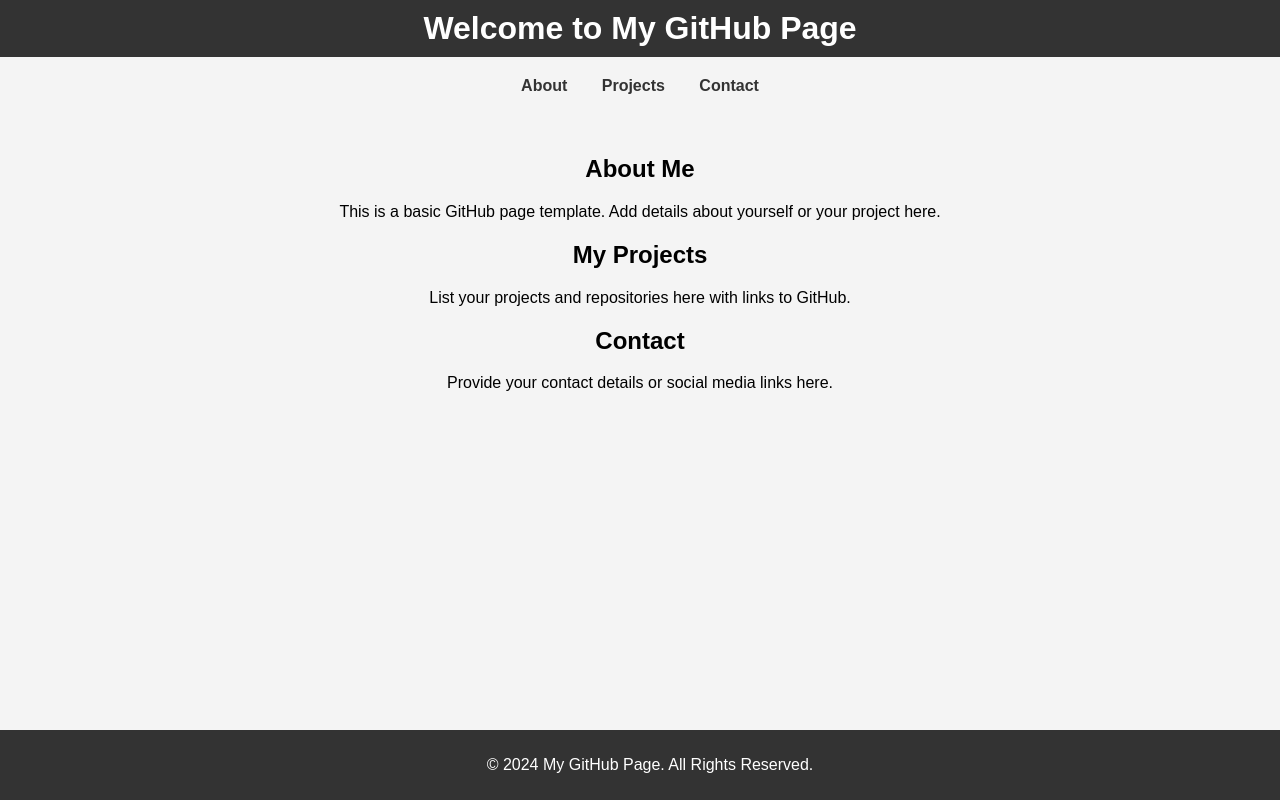
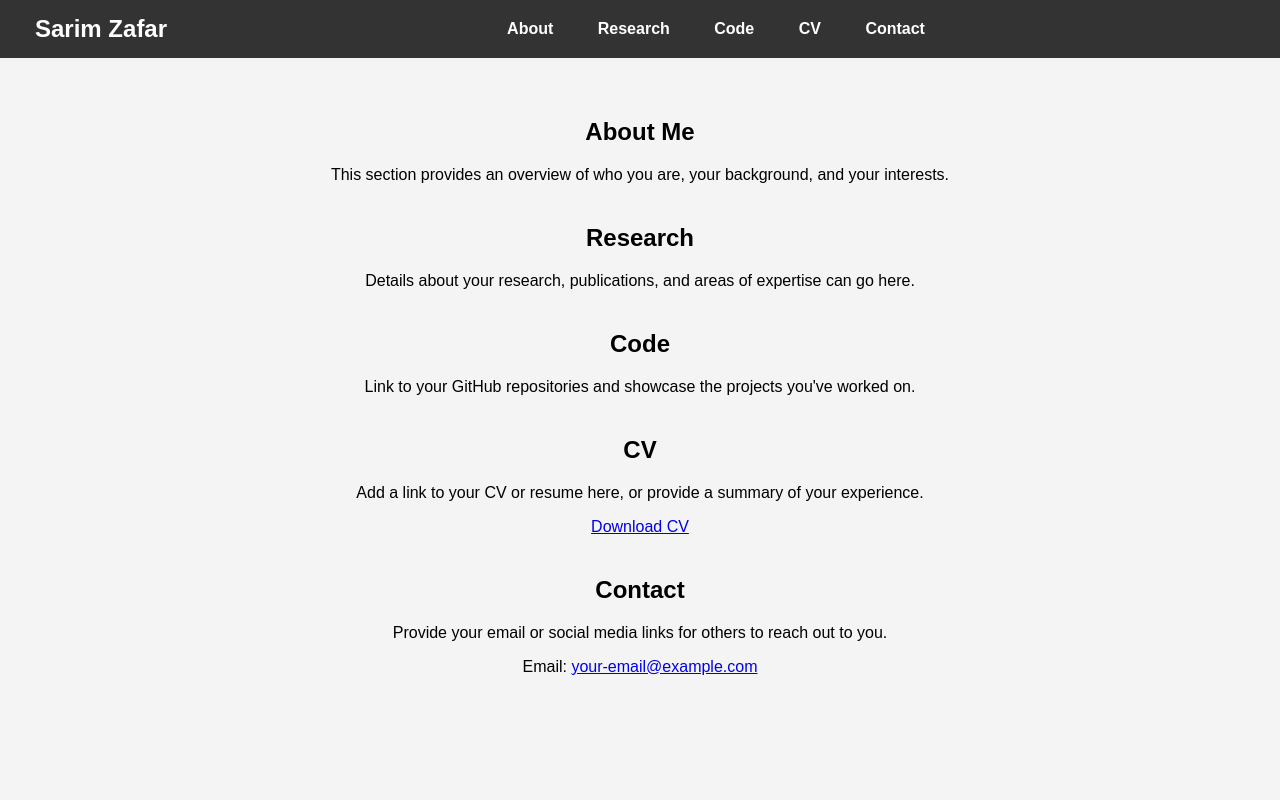
Before and after one commit to sarimzaf/sarimz.github.io, a plain HTML site: page index.html in a window 1280 px wide. Drawn offline with Linux system fonts and the light colour scheme.

Commit message:
Update index.html
added tabs, changed title

```diff
--- a/index.html
+++ b/index.html
@@ -4,7 +4,7 @@
   <meta charset="UTF-8">
   <meta name="viewport" content="width=device-width, initial-scale=1.0">
   <meta http-equiv="X-UA-Compatible" content="ie=edge">
-  <title>My GitHub Page</title>
+  <title>Sarim Zafar</title>
   <style>
     body {
       font-family: Arial, sans-serif;
@@ -15,26 +15,36 @@
     header {
       background-color: #333;
       color: white;
-      padding: 10px 0;
-      text-align: center;
+      padding: 15px;
+      display: flex;
+      justify-content: space-between;
+      align-items: center;
     }
     header h1 {
       margin: 0;
-      font-size: 2em;
+      font-size: 1.5em;
+      text-align: left;
+      padding-left: 20px;
     }
     nav {
-      margin: 20px;
+      margin: 0 auto;
       text-align: center;
     }
     nav a {
-      margin: 0 15px;
+      margin: 0 20px;
       text-decoration: none;
-      color: #333;
+      color: white;
       font-weight: bold;
+    }
+    nav a:hover {
+      color: #007bff;
     }
     main {
       padding: 20px;
       text-align: center;
+    }
+    section {
+      margin: 40px 0;
     }
     footer {
       background-color: #333;
@@ -49,34 +59,44 @@
 </head>
 <body>
   <header>
-    <h1>Welcome to My GitHub Page</h1>
+    <h1>Sarim Zafar</h1>
+    <nav>
+      <a href="#about">About</a>
+      <a href="#research">Research</a>
+      <a href="#code">Code</a>
+      <a href="#cv">CV</a>
+      <a href="#contact">Contact</a>
+    </nav>
   </header>
-
-  <nav>
-    <a href="#about">About</a>
-    <a href="#projects">Projects</a>
-    <a href="#contact">Contact</a>
-  </nav>
 
   <main>
     <section id="about">
       <h2>About Me</h2>
-      <p>This is a basic GitHub page template. Add details about yourself or your project here.</p>
+      <p>This section provides an overview of who you are, your background, and your interests.</p>
     </section>
 
-    <section id="projects">
-      <h2>My Projects</h2>
-      <p>List your projects and repositories here with links to GitHub.</p>
+    <section id="research">
+      <h2>Research</h2>
+      <p>Details about your research, publications, and areas of expertise can go here.</p>
+    </section>
+
+    <section id="code">
+      <h2>Code</h2>
+      <p>Link to your GitHub repositories and showcase the projects you've worked on.</p>
+    </section>
+
+    <section id="cv">
+      <h2>CV</h2>
+      <p>Add a link to your CV or resume here, or provide a summary of your experience.</p>
+      <p><a href="path/to/your-cv.pdf" target="_blank">Download CV</a></p> <!-- Replace with actual link to your CV -->
     </section>
 
     <section id="contact">
       <h2>Contact</h2>
-      <p>Provide your contact details or social media links here.</p>
+      <p>Provide your email or social media links for others to reach out to you.</p>
+      <p>Email: <a href="mailto:your-email@example.com">your-email@example.com</a></p> <!-- Replace with your email -->
     </section>
   </main>
 
-  <footer>
-    <p>© 2024 My GitHub Page. All Rights Reserved.</p>
-  </footer>
 </body>
 </html>
```
